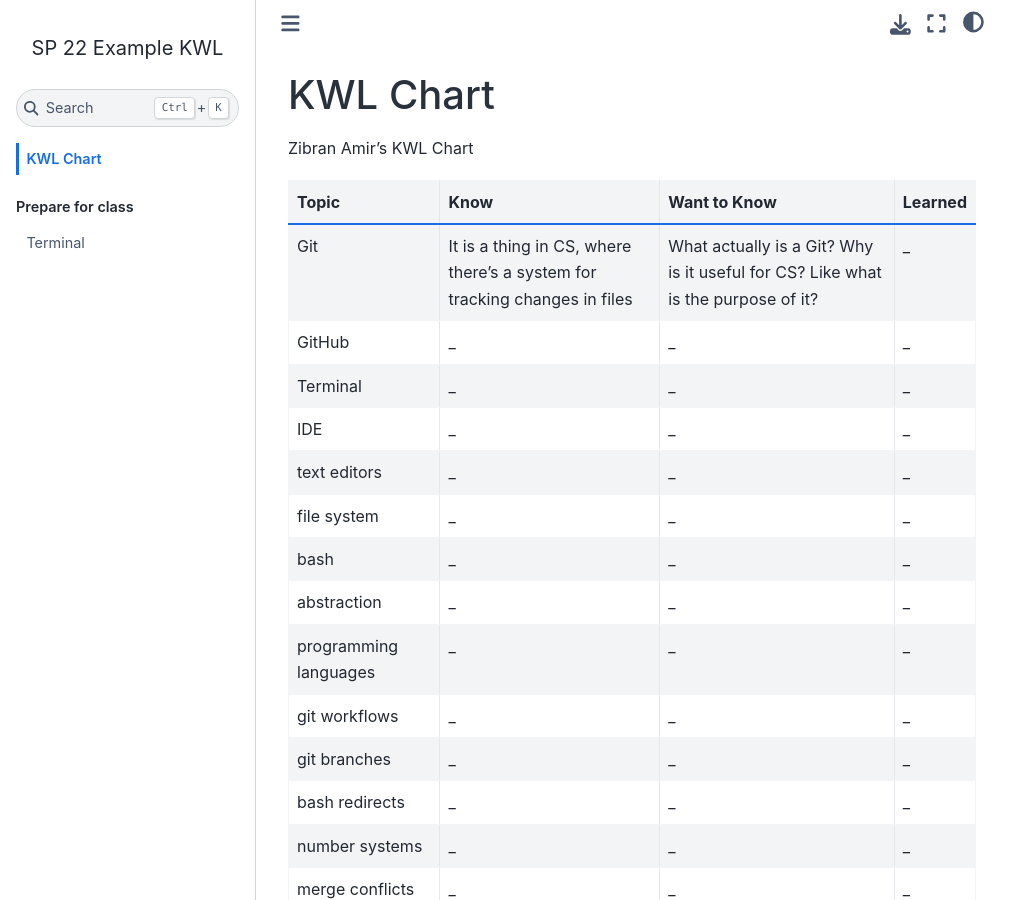
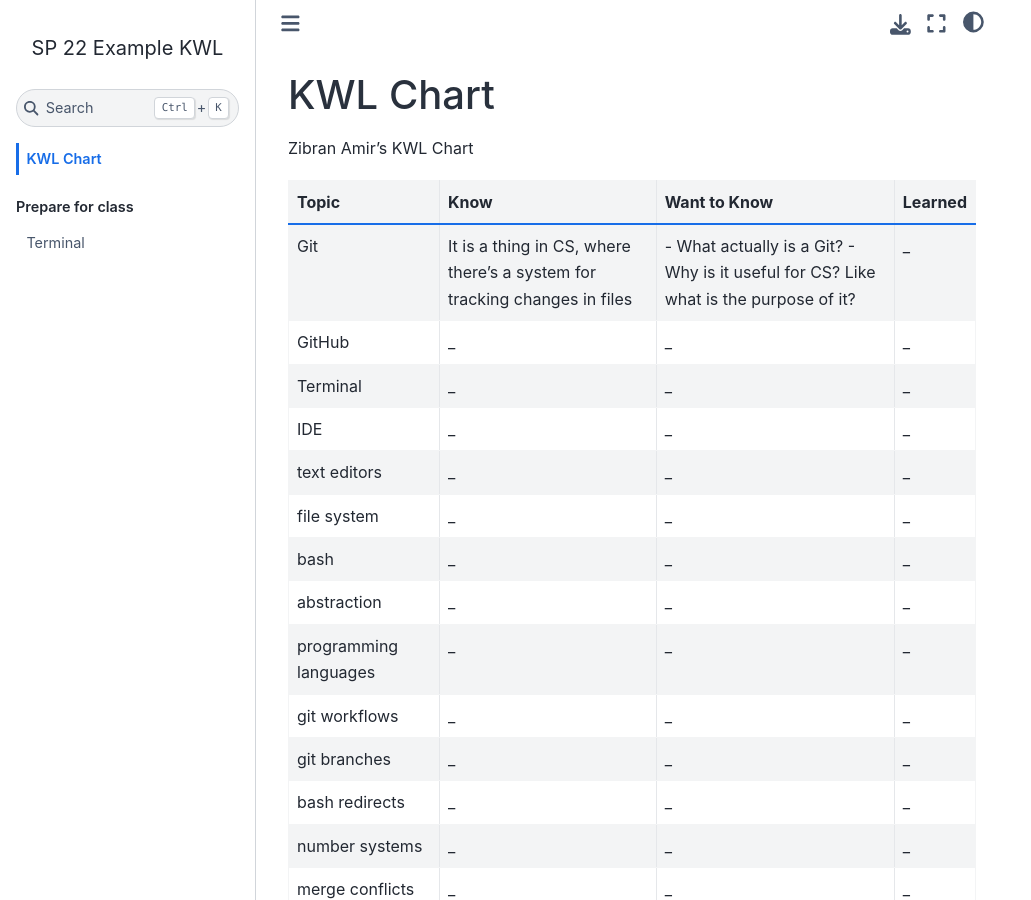
Before and after one commit to zibranamir2/kwl-chart-example, a Jupyter Book: the page built from chart.md, in a window 1280 px wide and 900 px high. Shown: the whole window, without its empty margins (0-1031 px from the left). Built offline with Jupyter Book 1.0.4 settings and Sphinx 7.4.7 and the Sphinx Book theme 1.1.4, drawn with Linux system fonts in a browser that asks for light colours.

```diff
--- a/chart.md
+++ b/chart.md
@@ -4,7 +4,7 @@ Zibran Amir's KWL Chart
 
 | Topic | Know | Want to Know | Learned |
 | ------| ------- | ------ | ------- |
-| Git | It is a thing in CS, where there's a system for tracking changes in files | What actually is a Git? Why is it useful for CS? Like what is the purpose of it? | _ |
+| Git | It is a thing in CS, where there's a system for tracking changes in files | - What actually is a Git? - Why is it useful for CS? Like what is the purpose of it? | _ |
 | GitHub | _ | _ | _ |
 | Terminal | _ | _ | _ |
 | IDE | _ | _ | _ |
```
